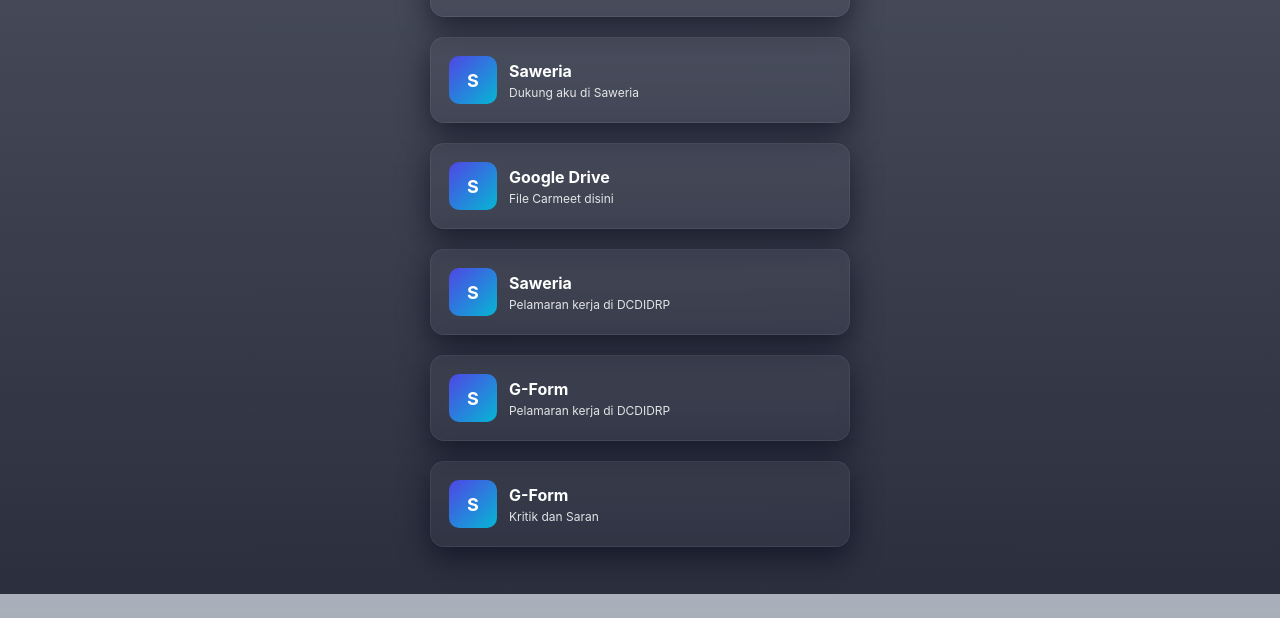
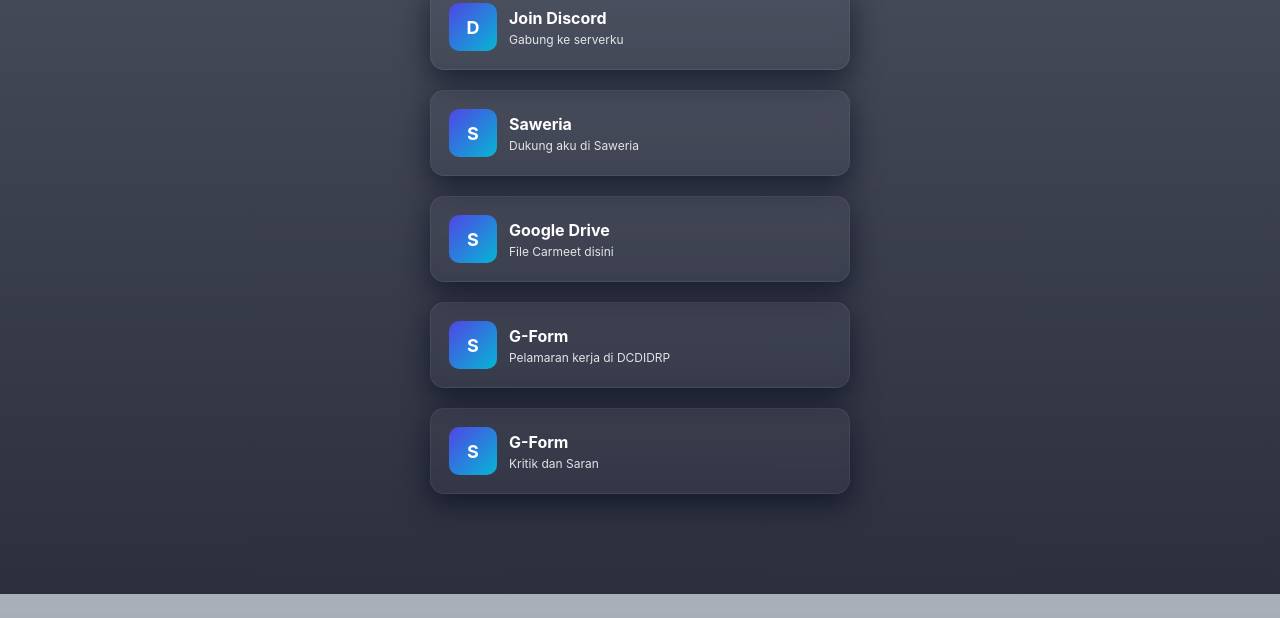
Before and after one commit to AryaWasHere/Tiktoklive, a plain HTML site: page index.html in a window 1280 px wide. Shown: the part 206-824 px from the top of the page. Drawn offline with Linux system fonts and the light colour scheme.

Commit message:
Update index.html

```diff
--- a/index.html
+++ b/index.html
@@ -88,11 +88,6 @@
 
       <a class="card" href="https://docs.google.com/forms/d/e/1FAIpQLScYjEr2QEXlQ66Q32Plp4KF8FggYktNIIO7ZxdBmObAgdsLZw/viewform?usp=publish-editor" target="_blank" rel="noopener noreferrer">
         <div class="icon">S</div>
-        <div class="txt"><b>Saweria</b><small>Pelamaran kerja di DCDIDRP</small></div>
-      </a>
-
-      <a class="card" href="https://docs.google.com/forms/d/e/1FAIpQLScYjEr2QEXlQ66Q32Plp4KF8FggYktNIIO7ZxdBmObAgdsLZw/viewform?usp=publish-editor" target="_blank" rel="noopener noreferrer">
-        <div class="icon">S</div>
         <div class="txt"><b>G-Form</b><small>Pelamaran kerja di DCDIDRP</small></div>
       </a>
 
```
